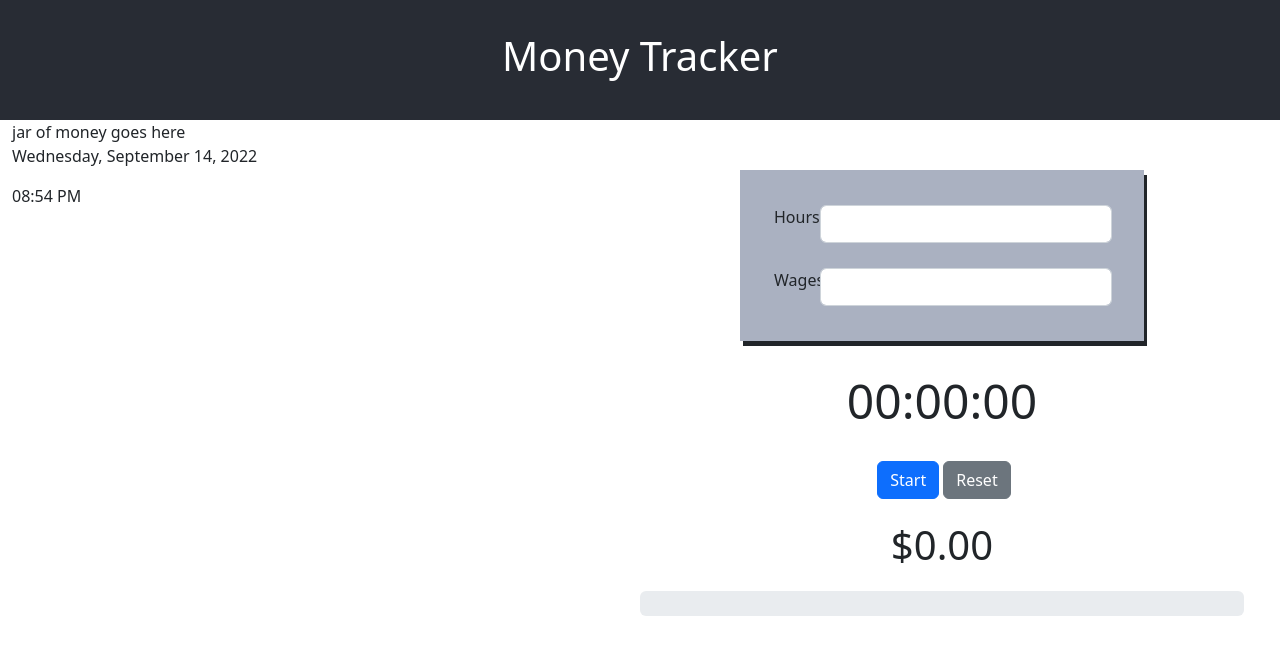
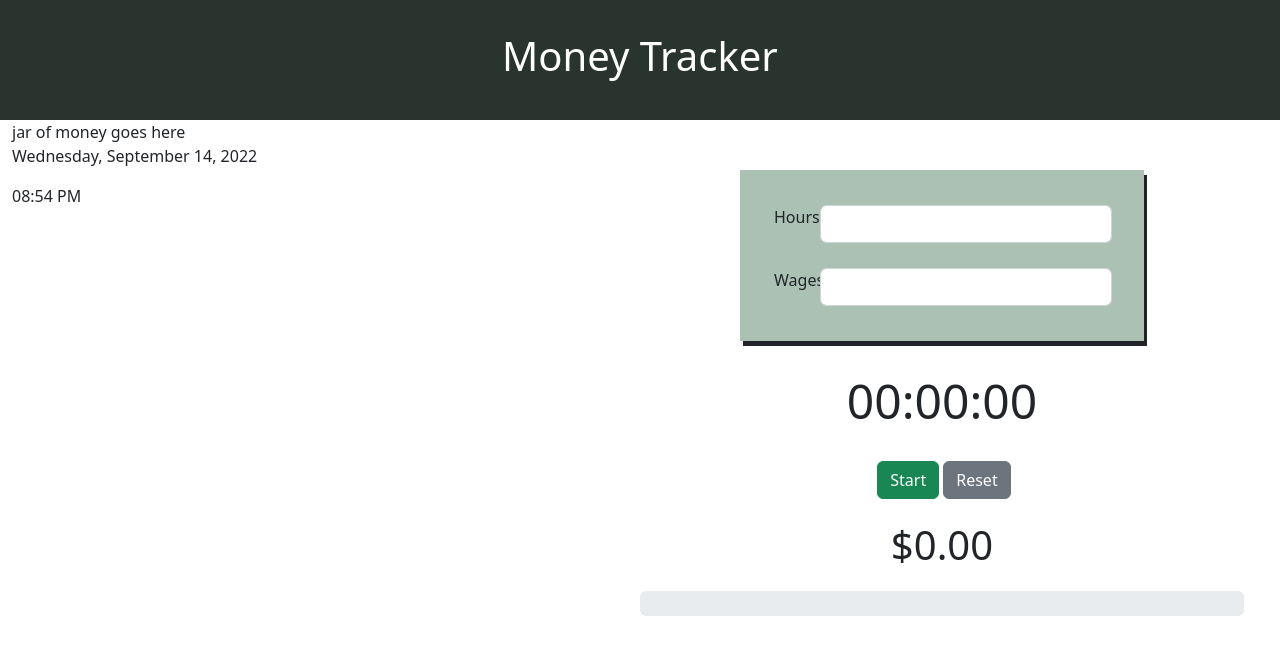
Before and after one commit to WarriorAchilles/Money-Tracker, a React (Create React App) app: page / in a window 1280 px wide. Shown: the top 654 px of the page. Built offline with nearby package versions, Linux system fonts and the light colour scheme.

Commit message:
changed colors to greenish

```diff
--- a/src/App.css
+++ b/src/App.css
@@ -1,5 +1,5 @@
 .App-header {
-  background-color: #282c34;
+  background-color: #28342d;
   height: 15vh;
   display: flex;
   flex-direction: column;
@@ -13,7 +13,7 @@
   margin-top: 50px;
   margin-left: 100px;
   margin-right: 100px;
-  background-color: #aab1c1;
+  background-color: #aac1b4;
   box-shadow: 3px 5px;
 }
 
--- a/src/Timer.tsx
+++ b/src/Timer.tsx
@@ -39,7 +39,7 @@ const Timer = (props: propTypes) => {
           :{(seconds % 60).toLocaleString('en-us', {minimumIntegerDigits: 2, useGrouping: false})}
       </div>
       <div className="buttonRow">
-        <button className="btn btn-primary mx-1" onClick={toggle}>
+        <button className="btn btn-success mx-1" onClick={toggle}>
           {isActive ? 'Pause' : 'Start'}
         </button>
         <button className="btn btn-secondary" onClick={reset}>
@@ -50,7 +50,7 @@ const Timer = (props: propTypes) => {
         ${(seconds * (props.wages / 3600)).toFixed(2)}
       </div>
       <div className="progressBar">
-        <ProgressBar now={(seconds / (props.hours * 3600)) * 100} />
+        <ProgressBar striped variant="success" now={(seconds / (props.hours * 3600)) * 100} />
       </div>
     </div>
   );
```
